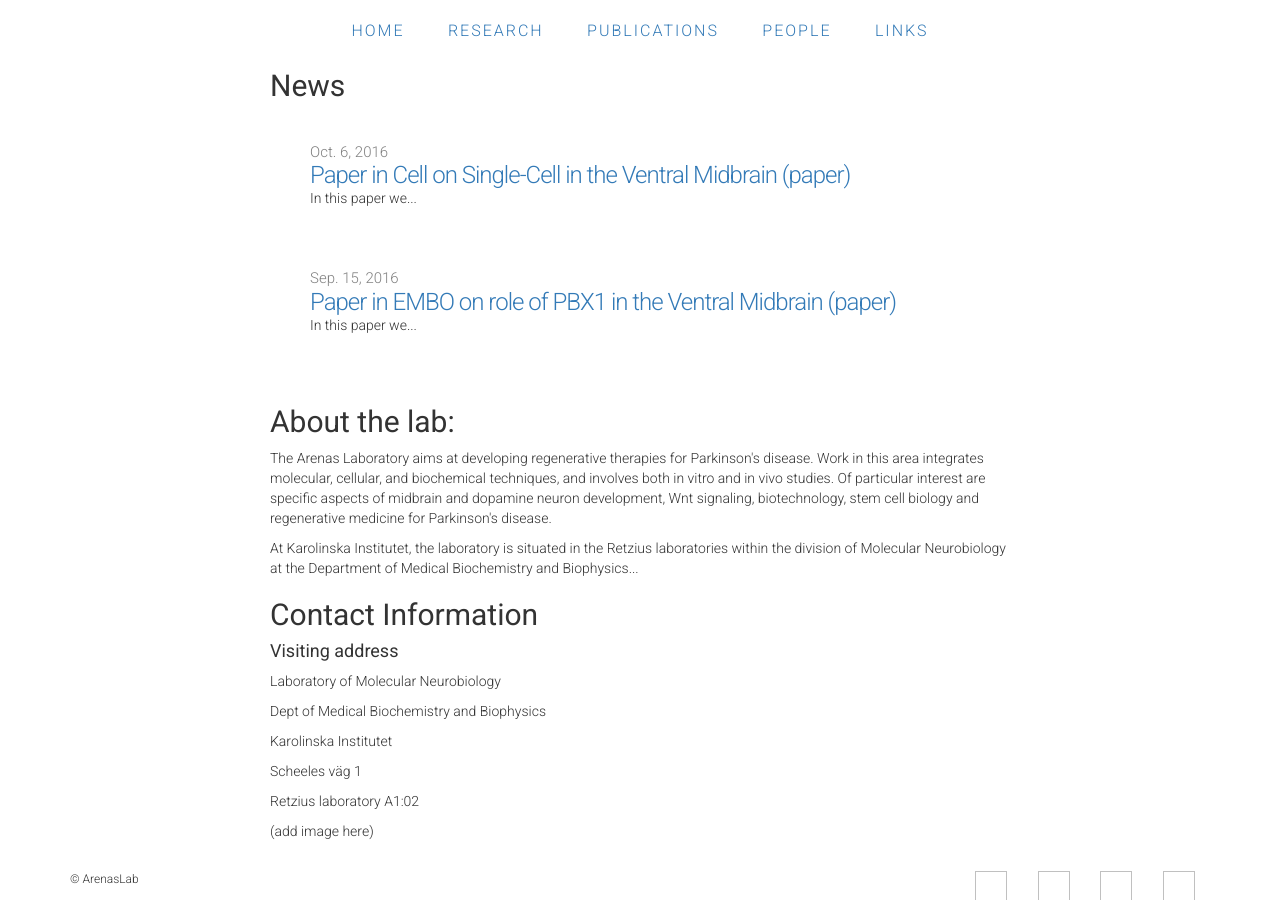
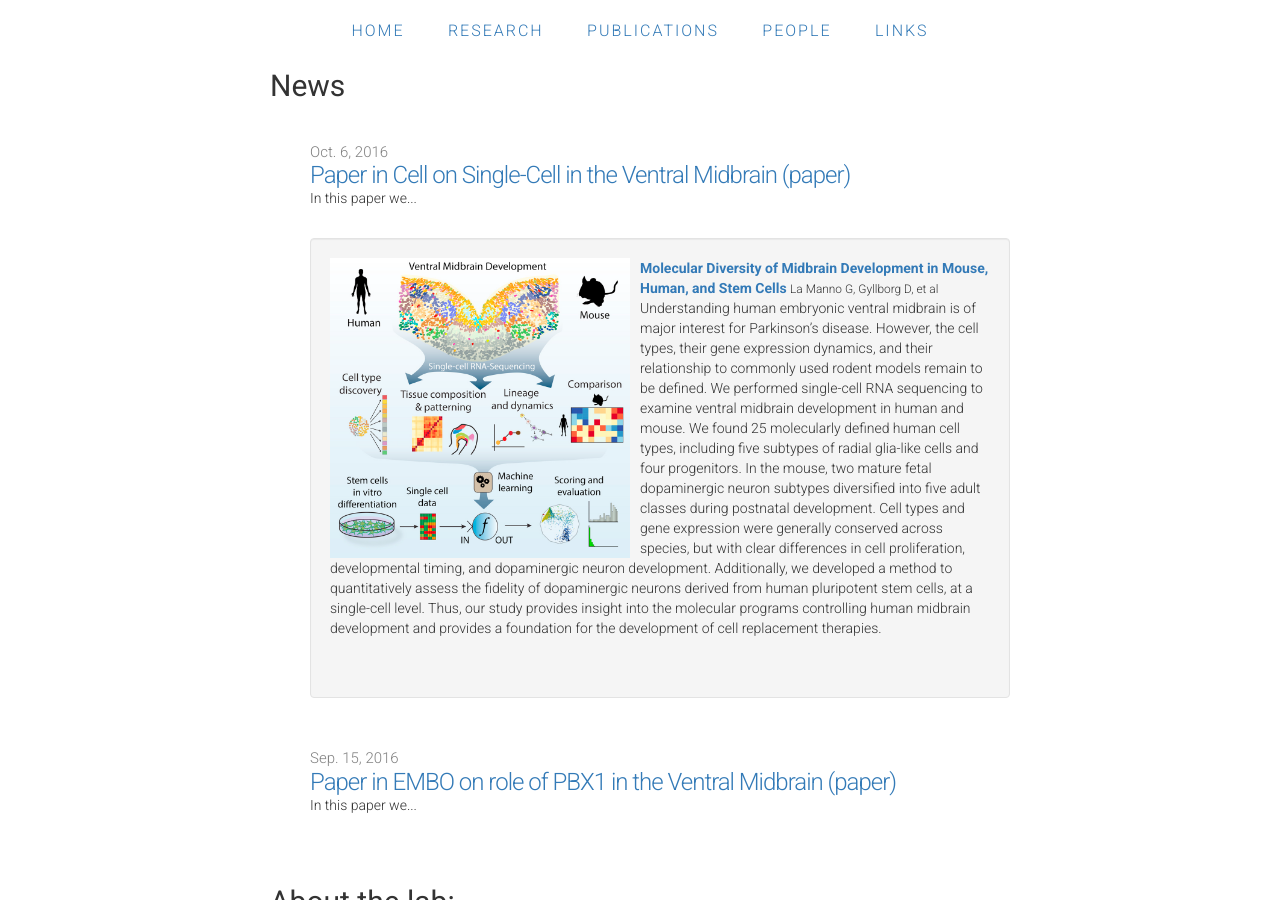
Before and after one commit to ArenasLab/arenaslab.github.io, a Jekyll site: the page index.html, which Jekyll copies as it is, in a window 1280 px wide and 900 px high, scrolled down 571 px. Built offline with Jekyll 4.4.1, drawn with Linux system fonts in a browser that asks for light colours.

Commit message:
Update index.html

```diff
--- a/index.html
+++ b/index.html
@@ -64,6 +64,35 @@
             <a class="post-link" href="http://www.cell.com/cell/fulltext/S0092-8674(16)31309-5">Paper in Cell on Single-Cell in the Ventral Midbrain (paper)</a>
             <p>In this paper we...</p>
           </li>
+          <div class="well">
+            <li class="media">
+              <div class="media-body">
+                <img class="pull-left" style="margin-right:10px;" src="/img/Cell_GraphicalAbstract.jpg" height="300px" />
+                  <strong class="media-heading"><a href="http://www.cell.com/cell/fulltext/S0092-8674(16)31309-5">Molecular Diversity of Midbrain Development in Mouse, Human, and Stem Cells</a></strong>
+                 <small>La Manno G, Gyllborg D, et al</small>
+                 <p>Understanding human embryonic ventral midbrain is of major interest for Parkinson’s disease. However, the cell types,
+                   their gene expression dynamics, and their relationship to commonly used rodent models remain to be defined. We performed
+                   single-cell RNA sequencing to examine ventral midbrain development in human and mouse. We found 25 molecularly defined
+                   human cell types, including five subtypes of radial glia-like cells and four progenitors. In the mouse, two mature fetal
+                   dopaminergic neuron subtypes diversified into five adult classes during postnatal development. Cell types and gene
+                   expression were generally conserved across species, but with clear differences in cell proliferation, developmental
+                   timing, and dopaminergic neuron development. Additionally, we developed a method to quantitatively assess the fidelity of
+                   dopaminergic neurons derived from human pluripotent stem cells, at a single-cell level. Thus, our study provides insight
+                   into the molecular programs controlling human midbrain development and provides a foundation for the development of cell
+                   replacement therapies.</p>
+                 <p>
+
+
+
+
+
+    </div>
+  </li>
+  </div>
+
+
+
+
           <p>&nbsp;<p>
           <li>
             <span class="post-date">Sep. 15, 2016</span>
```
